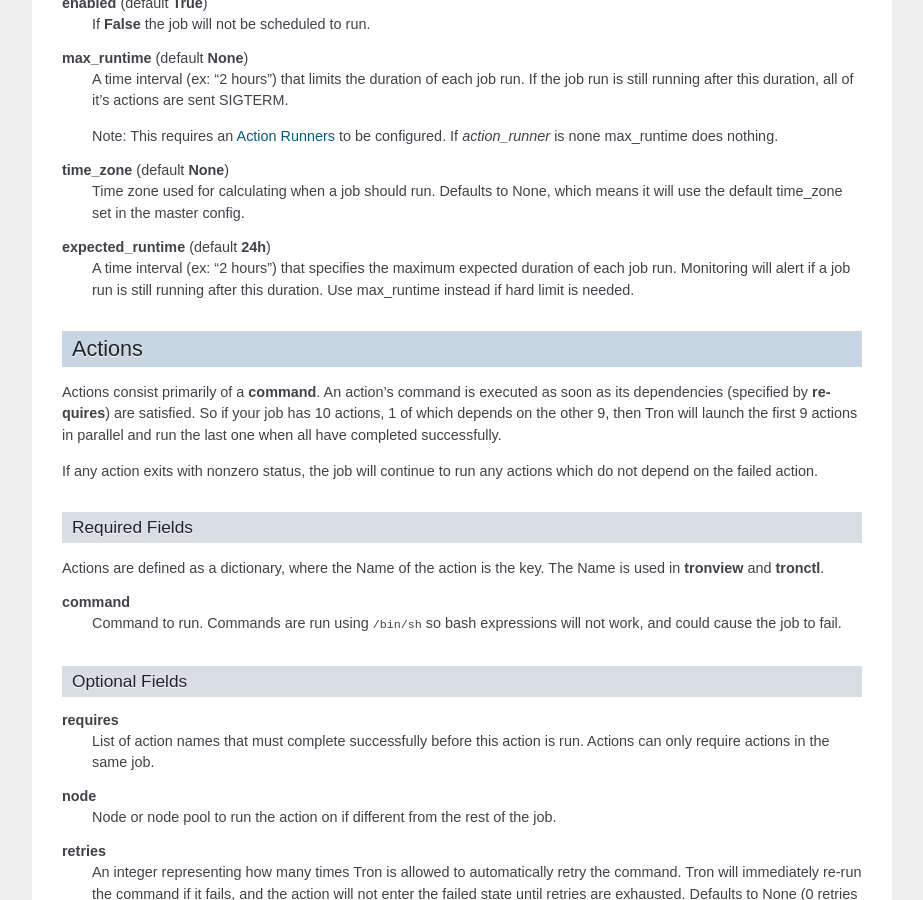
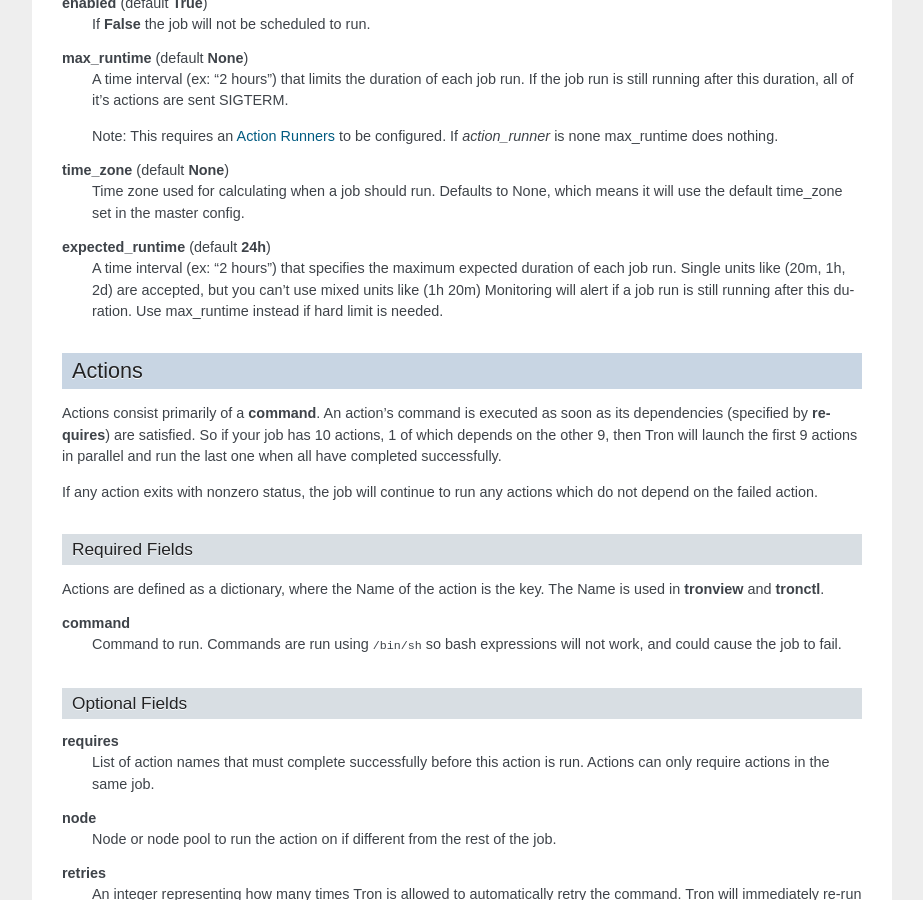
Before and after one commit to Yelp/Tron, a Sphinx documentation site: the page built from docs/jobs.rst, in a window 1280 px wide and 900 px high, scrolled down 2221 px. Shown: the whole window, without its empty margins (198-1121 px from the left). Built offline with Sphinx 7.4.7, drawn with Linux system fonts in a browser that asks for light colours.

Commit message:
document expected_runtime

```diff
--- a/docs/jobs.rst
+++ b/docs/jobs.rst
@@ -150,6 +150,7 @@ Optional Fields
 
 **expected_runtime** (default **24h**)
     A time interval (ex: "2 hours") that specifies the maximum expected duration of each job run.
+    Single units like (20m, 1h, 2d) are accepted, but you can't use mixed units like (1h 20m)
     Monitoring will alert if a job run is still running after this duration.
     Use max_runtime instead if hard limit is needed.
 
```
